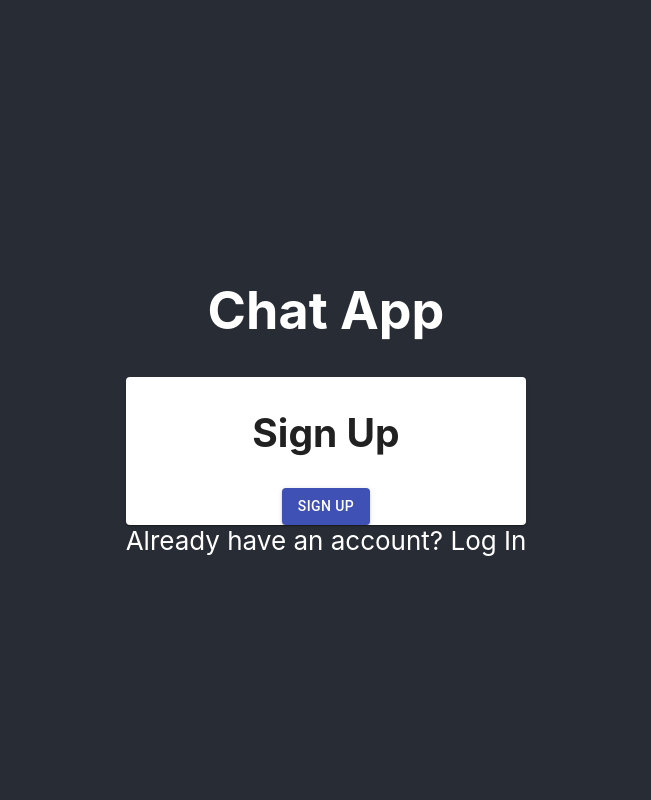
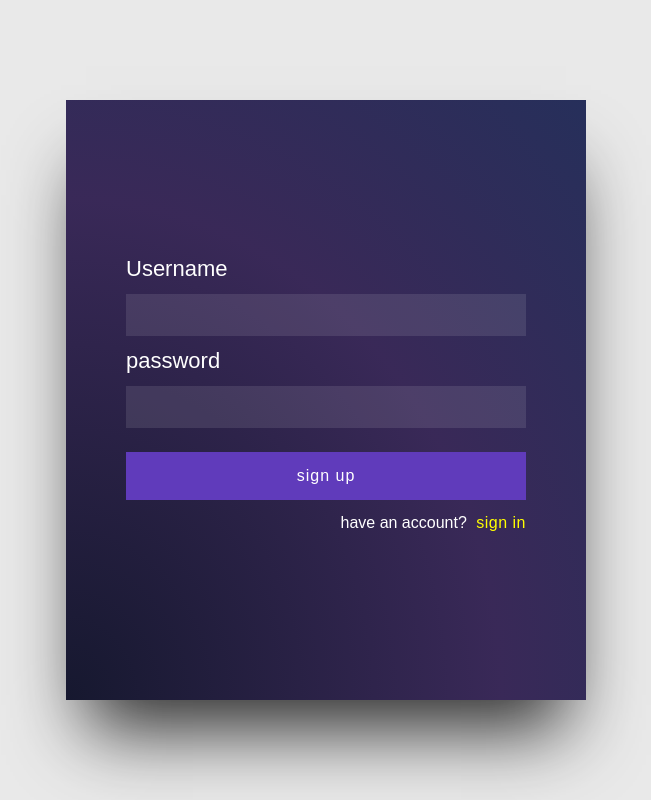
Before and after one commit to Harounm93/Firebase_Chat_App, a React (Create React App) app: page / in a window 1280 px wide. Shown: the whole page, without its empty margins (314-965 px from the left). Built offline with nearby package versions, Linux system fonts and the light colour scheme; no server answers.

Commit message:
styling and inputs added, auth improved too

```diff
--- a/src/components/App/App.css
+++ b/src/components/App/App.css
@@ -1,38 +1,122 @@
-.App {
-  text-align: center;
+* {
+  box-sizing: border-box;
+  margin: 0;
+  padding: 0;
+  font-family: "Nunito", sans-serif;
 }
 
-.App-logo {
-  height: 40vmin;
-  pointer-events: none;
+button {
+  border: none;
+  outline: none;
+  width: 100%;
+  padding: 15px 0;
+  color: #fff;
+  font-size: 16px;
+  letter-spacing: 1px;
+  background: #603bbb;
+  cursor: pointer;
 }
 
-@media (prefers-reduced-motion: no-preference) {
-  .App-logo {
-    animation: App-logo-spin infinite 20s linear;
-  }
+.login {
+  width: 100%;
+  min-height: 100vh;
+  padding: 0 20px;
+  background: #e9e9e9;
+  display: flex;
 }
 
-.App-header {
-  background-color: #282c34;
-  min-height: 100vh;
+.login .loginContainer {
+  padding: 60px;
+  margin: auto;
+  width: 100%;
+  max-width: 520px;
+  min-height: 600px;
   display: flex;
   flex-direction: column;
-  align-items: center;
   justify-content: center;
-  font-size: calc(10px + 2vmin);
-  color: white;
+  background: radial-gradient(
+    ellipse at left bottom,
+    rgba(22, 24, 47, 1) 0%,
+    rgba(38, 20, 72, 0.9) 59%,
+    rgba(17, 27, 75, 0.9) 100%
+  );
+  box-shadow: 0 50px 70px -20px rgba(0, 0, 0, 0.8);
 }
 
-.App-link {
-  color: #61dafb;
+.login .loginContainer label {
+  color: white;
+  margin: 14px 0;
+  display: block;
+  font-size: 22px;
+  line-height: 1;
 }
 
-@keyframes App-logo-spin {
-  from {
-    transform: rotate(0deg);
-  }
-  to {
-    transform: rotate(360deg);
-  }
+.login .loginContainer input {
+  width: 100%;
+  border: none;
+  outline: none;
+  font-size: 19px;
+  padding: 10px;
+  background: rgba(255, 255, 255, 0.1);
+  color: #fff;
+  letter-spacing: 1px;
 }
+
+.login .loginContainer .btnContainer {
+  width: 100%;
+  padding: 24px 0;
+}
+
+.login .loginContainer .btnContainer p {
+  margin: 14px 0 0 0;
+  text-align: right;
+  color: #fff;
+}
+
+.login .loginContainer .btnContainer p span {
+  color: yellow;
+  font-weight: 500;
+  letter-spacing: 0.5px;
+  margin-left: 5px;
+  cursor: pointer;
+  transition: all 400ms ease-in-out;
+}
+
+.login .loginContainer .btnContainer p span:hover {
+  color: red;
+}
+
+.login .loginContainer .errorMsg {
+  color: red;
+  font-size: 16px;
+}
+
+.hero {
+  width: 100%;
+  min-height: 100vh;
+  background: radial-gradient(
+    ellipse at left bottom,
+    rgba(22, 24, 47, 1) 0%,
+    rgba(38, 20, 72, 0.9) 59%,
+    rgba(17, 27, 75, 0.9) 100%
+  );
+}
+
+.hero nav {
+  background: #603bbb;
+  width: 100%;
+  padding: 20px 40px;
+  display: flex;
+  align-items: center;
+  justify-content: space-between;
+}
+
+.hero nav h2 {
+  color: #fff;
+}
+
+.hero nav button {
+  width: 86px;
+  padding: 8px 0;
+  background: #3a2b58;
+}
--- a/src/components/App/App.js
+++ b/src/components/App/App.js
@@ -2,23 +2,97 @@ import './App.css';
 import { useAuthState } from 'react-firebase-hooks/auth';
 import { useCollectionData } from 'react-firebase-hooks/firestore';
 // import { BrowserRouter as Router, Switch, Route } from "react-router-dom"
-import SignUp from "../../components/SignUp/index"
-import { useState } from 'react';
-import auth from "../Firebase/firebase"
+import SignUp from '../../components/SignUp/index';
+import { useEffect, useState } from 'react';
+import fire from '../Firebase/firebase';
+import Login from "../../components/Input/index"
 
 function App() {
-  const [email, setEmail] = useState("")
-  const [user, setUser] = useState("")
-  const [password, setPassword] = useState("")
+  const [email, setEmail] = useState('');
+  const [user, setUser] = useState('');
+  const [password, setPassword] = useState('');
+  const [passwordError, setPasswordError] = useState('');
+  const [emailError, setEmailError] = useState('');
+  const [hasAccount, setHasAccount] = useState(false);
+
+const clearInputs = () => {
+  setEmail("")
+  setPassword("")
+}
+
+const clearErrors = () => {
+  setEmailError("")
+  setPasswordError("")
+}
+
+  const handleLogin = () => {
+  console.log(`this is ${fire} in app`)
+  clearErrors()
+fire
+.auth()
+.signInWithEmailAndPassword(email,password)
+.catch(err =>{
+  switch(err.code){
+    case "auth/invalid-email":
+      case "auth/user-disabled":
+        case "auth/user-not found":
+          setEmailError(err.message);
+          break;
+          case "auth/wrong-password":
+            setPasswordError(err.message);
+            break;
+  }
+})
+
+}
+
+const handleSignUp = () => {
+
+  fire
+.auth()
+.createUserWithEmailAndPassword(email,password)
+.catch(err =>{
+  switch(err.code){
+    case "auth/email-already-in-use":
+      case "auth/invalid-email":
+          setEmailError(err.message);
+          break;
+          case "auth/weak-password":
+            setPasswordError(err.message);
+            break;
+  }
+})
+}
+
+const handleLogOut = () =>{
+  fire.auth().signOut()
+}
+
+const authListener = () =>{
+  fire.auth().onAuthStateChanged(user =>{
+    if (user){
+      clearInputs()
+      setUser(user)
+    }
+    else{
+      setUser("")
+    }
+  })
+}
+
+useEffect(() => {
+authListener()
+
+},[])
+  return (
+    <div className='App'>
 
 
+        <Login email = {email} setEmail = {setEmail} password = {password} setPassword = {setPassword} handleLogin = {handleLogin}
+        handleSignUp = {handleSignUp} hasAccount = { hasAccount} setHasAccount = {setHasAccount}
+        emailError = {emailError} passwordError = {passwordError}
+        />
 
-  return (
-    <div className="App">
-      <header className="App-header">
-        <h1>Chat App</h1>
-        <SignUp/>
-        </header>
     </div>
   );
 }
--- a/src/components/Firebase/firebase.js
+++ b/src/components/Firebase/firebase.js
@@ -2,15 +2,25 @@ import firebase from 'firebase';
 import 'firebase/firestore';
 import 'firebase/auth';
 
-  const app = firebase.initializeApp({
-    apiKey: process.env.REACT_APP_FIREBASE_API_KEY,
-    authDomain: process.env.REACT_APP_FIREBASE_AUTH_DOMAIN,
-    databaseURL: process.env.REACT_APP_FIREBASE_DATABASE_URL,
-    projectId: process.env.REACT_APP_FIREBASE_PROJECT_ID,
-    storageBucket: process.env.REACT_APP_FIREBASE_STORAGE_BUCKET,
-    messagingSenderId: process.env.REACT_APP_FIREBASE_MESSAGING_SENDER_ID,
-    appId: process.env.REACT_APP_FIREBASE_APP_ID
-  })
+// let firebaseConfig  =  {
+//   apiKey: process.env.REACT_APP_FIREBASE_API_KEY,
+//   authDomain: process.env.REACT_APP_FIREBASE_AUTH_DOMAIN,
+//   databaseURL: process.env.REACT_APP_FIREBASE_DATABASE_URL,
+//   projectId: process.env.REACT_APP_FIREBASE_PROJECT_ID,
+//   storageBucket: process.env.REACT_APP_FIREBASE_STORAGE_BUCKET,
+//   messagingSenderId: process.env.REACT_APP_FIREBASE_MESSAGING_SENDER_ID,
+//   appId: process.env.REACT_APP_FIREBASE_APP_ID,
+// };
 
-  export const auth = app.auth()
-  export default app
+let firebaseConfig = {
+    apiKey: "AIzaSyBXcgvoQg3NAwhzYQXko7Ht9fAu-zR96lo",
+    authDomain: "react-chat-7e5bb.firebaseapp.com",
+    projectId: "react-chat-7e5bb",
+    storageBucket: "react-chat-7e5bb.appspot.com",
+    messagingSenderId: "240855772917",
+    appId: "1:240855772917:web:73b58042230cad7161dfbc",
+    measurementId: "G-83C863530Q"
+}
+
+const fire = firebase.initializeApp(firebaseConfig)
+export default fire
--- /dev/null
+++ b/src/components/Input/index.js
@@ -0,0 +1,45 @@
+import react from "react"
+
+const Login = (props) => {
+const {email, setEmail, password, setPassword, handleLogin,handleSignUp,
+    hasAccount, setHasAccount, emailError, passwordError} = props
+
+   return(
+<section className = "login">
+<div div className = "loginContainer">
+<label>Username</label>
+<input
+    type = "text"
+    autoFocus
+    value = {email}
+    onChange = {(e) => setEmail(e.target.value)}
+/>
+<p className  = "errorMsg">{emailError}</p>
+<label>password</label>
+<input
+    type = "password"
+    autoFocus
+    value = {password}
+    onChange = {(e) => setPassword(e.target.value)}
+/>
+<p className  = "errorMsg">{passwordError}</p>
+<div className  = "btnContainer">
+{hasAccount ? (
+    <>
+    <button onClick = {handleLogin}> sign in</button>
+    <p> dont have an account? <span onClick = {() => setHasAccount(!hasAccount)}> sign up</span></p>
+    </>
+) : (
+    <>
+    <button onClick = {handleSignUp}>sign up</button>
+    <p>have an account? <span onClick = {() => setHasAccount(!hasAccount)}> sign in</span></p>
+    </>
+)}
+ </div>
+ </div>
+</section>
+
+    )
+
+}
+export default Login
--- a/src/components/SignUp/index.js
+++ b/src/components/SignUp/index.js
@@ -1,5 +1,5 @@
-import React, { useRef, useState } from "react"
-import { auth } from "../Firebase/firebase"
+import React, {useState } from "react"
+import auth  from "../Firebase/firebase"
 // import { Link, useHistory } from "react-router-dom"
 import Card from '@material-ui/core/Card';
 import Button from '@material-ui/core/Button';
```
